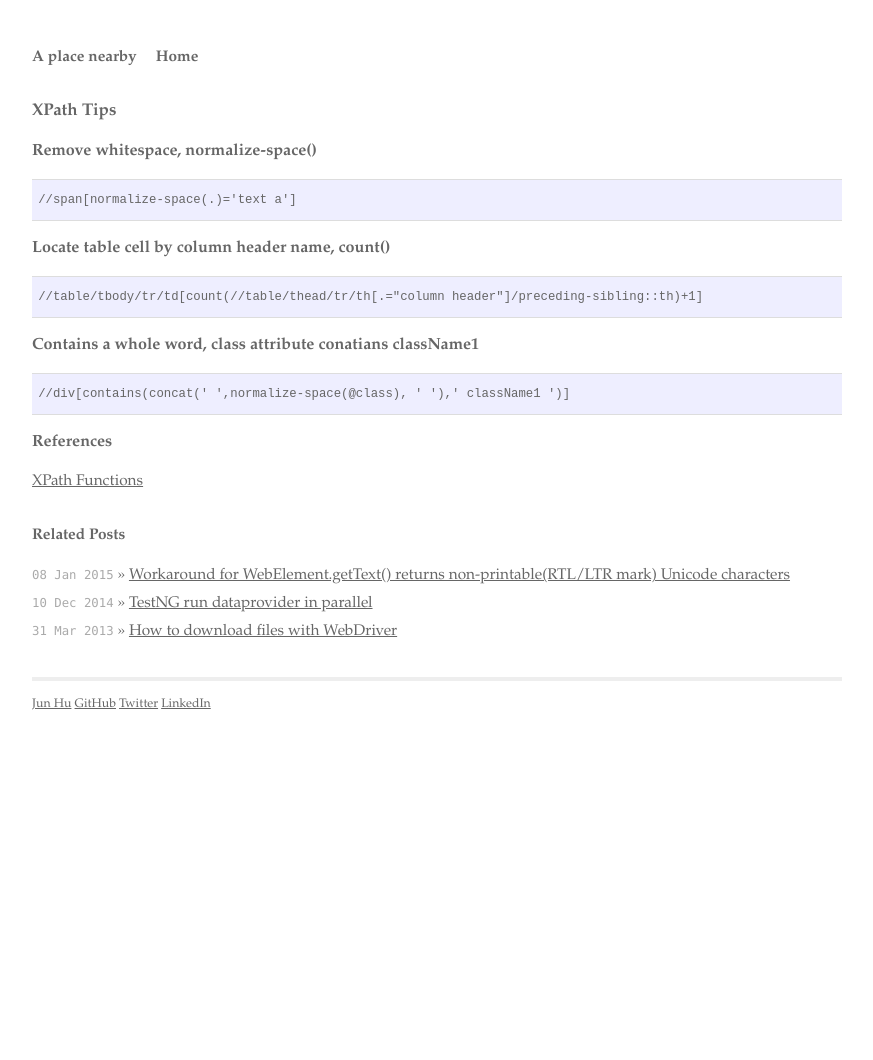
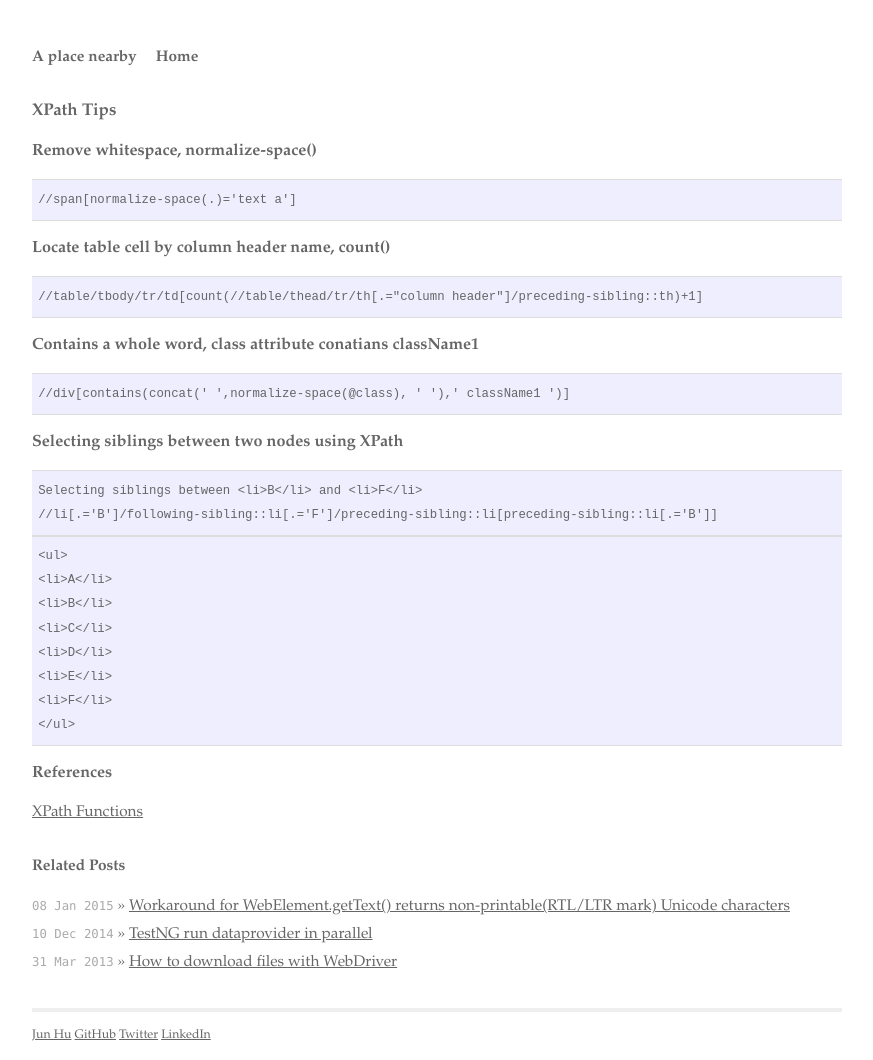
Before and after one commit to rissen/rissen.github.com, a Jekyll site: the page built from _posts/2014-01-10-xpath-tips.markdown, in a window 1280 px wide. Shown: the whole page, without its empty margins (203-1076 px from the left). Built offline with Jekyll 4.4.1, drawn with Linux system fonts in a browser that asks for light colours; Markdown is read by kramdown in place of the engine named in the settings; before the commit the page ends 946 px from its top, so only the background shows below that.

Commit message:
Update 2014-01-10-xpath-tips.markdown

````diff
--- a/_posts/2014-01-10-xpath-tips.markdown
+++ b/_posts/2014-01-10-xpath-tips.markdown
@@ -25,5 +25,20 @@ tags: [xpath]
 //div[contains(concat(' ',normalize-space(@class), ' '),' className1 ')]
 ```
 
+## Selecting siblings between two nodes using XPath
+```
+Selecting siblings between <li>B</li> and <li>F</li>
+//li[.='B']/following-sibling::li[.='F']/preceding-sibling::li[preceding-sibling::li[.='B']]
+```
+```
+<ul>
+<li>A</li>
+<li>B</li>
+<li>C</li>
+<li>D</li>
+<li>E</li>
+<li>F</li>
+</ul>
+```
 ## References
 [XPath Functions](http://www.w3schools.com/xpath/xpath_functions.asp)
````
